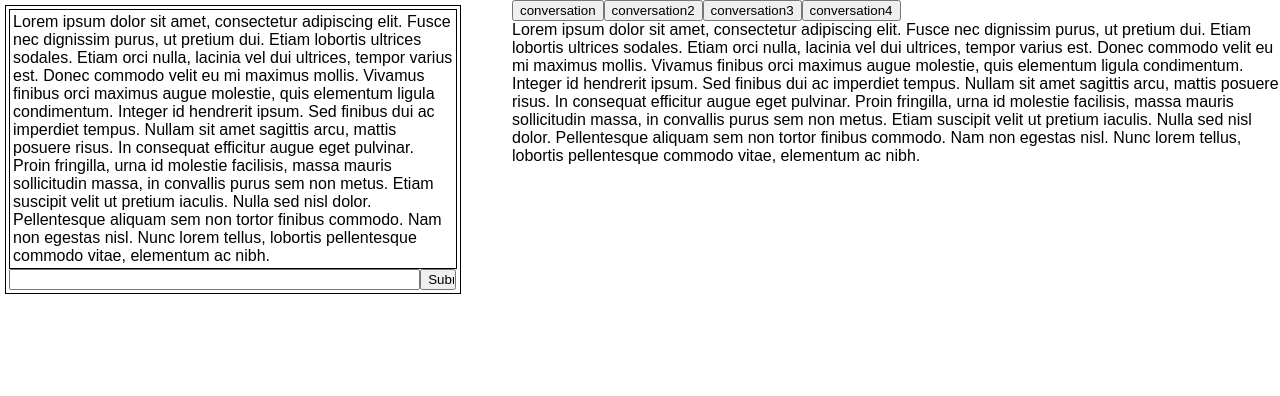
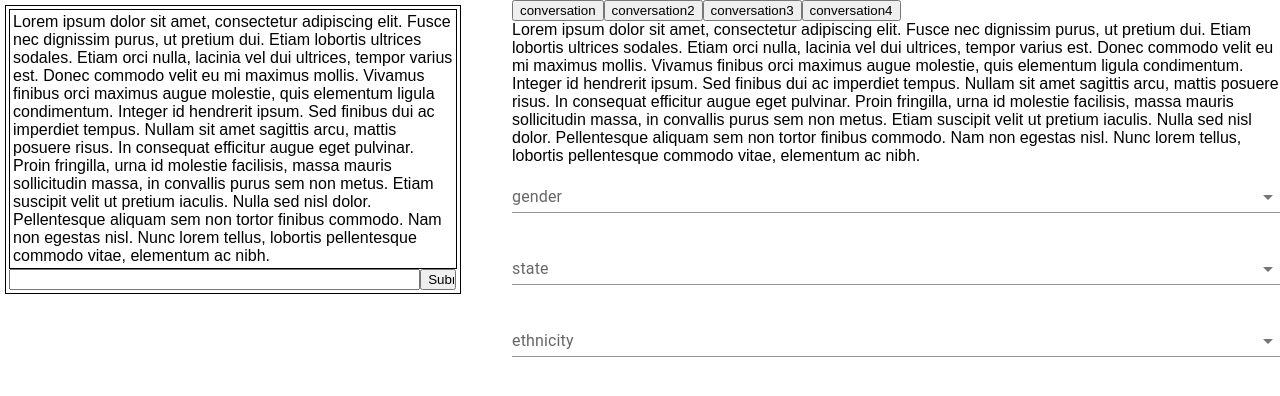
Before and after one commit to veggiebob/datafest-webpage, a React (Create React App) app: page / in a window 1280 px wide. Shown: the top 396 px of the page. Built offline with nearby package versions, Linux system fonts and the light colour scheme.

Commit message:
add parameter input fields

```diff
--- a/src/App.js
+++ b/src/App.js
@@ -4,6 +4,7 @@ import './App.css';
 import Input from './Input';
 import ChatWindow from './ChatWindow';
 import Conversation from './Conversation';
+import PromptParams from './PromptParams';
 
 class App extends Component {
   constructor(props) {
--- a/src/ChatWindow.js
+++ b/src/ChatWindow.js
@@ -2,6 +2,7 @@ import React, { Component } from "react";
 import Input from "./Input";
 import './App.css';
 import './ChatWindow.css';
+import PromptParams from "./PromptParams";
 
 class ChatWindow extends Component {
     constructor(props) {
--- a/src/Conversation.js
+++ b/src/Conversation.js
@@ -1,7 +1,9 @@
 import React, { Component } from 'react';
 import './Conversation.css';
 import './App.css';
-import relevantConversationRequest from './modelRequests.js'
+import relevantConversationRequest from './modelRequests.js';
+import PromptParams from './PromptParams';
+
 class Conversation extends Component {
 
     constructor(props) {
@@ -68,6 +70,7 @@ class Conversation extends Component {
                 <div id="output" className="output-window">
                     {this.state.content}
                 </div>
+                <PromptParams />
             </div>
         )
     }
--- /dev/null
+++ b/src/PromptParams.js
@@ -0,0 +1,106 @@
+import React, {Component, useState} from 'react';
+import Autocomplete from '@mui/material/Autocomplete';
+import TextField from '@mui/material/TextField';
+import { Slider } from '@mui/material';
+import { Stack } from '@mui/system';
+
+const STATES = ['Kansas', 'Pennsylvania', 'Michigan', 'Alaska',
+'Alabama', 'New Jersey', 'New Mexico', 'Iowa', 'Vermont', 'Connecticut',
+'South Dakota', 'Mississippi', 'Wyoming', 'New Hampshire', 'California',
+'Hawaii', 'Arizona', 'Utah', 'West Virginia', 'Georgia', 'Maryland',
+'Arkansas', 'Nebraska', 'Louisiana', 'Maine', 'Oklahoma', 'Virginia',
+'New York', 'North Carolina', 'Wisconsin', 'Missouri', 'Massachusetts',
+'South Carolina', 'Indiana', 'Illinois', 'Texas', 'Tennessee',
+'Florida'];
+const GENDERS = [   'Female',
+                    'Male',
+                    "I'd rather not answer",
+                    'Other',
+                    'Non-Conforming',
+                    ];
+
+const ETHNICITIES = [
+ "I'd rather not answer",
+ 'Arab',
+ 'African',
+ 'Asian',
+ 'Native American or Alaska Native',
+ 'Other',
+ 'East Indian',
+ 'Latino or Hispanic',
+ 'African American',
+ 'Slavic',
+ 'Hispanic or Latino',
+ 'Not Hispanic or Latino',
+ 'Caucasian',
+ 'Native Hawaiian / Pacific Islander'
+]
+
+class PromptParams extends Component {
+
+    constructor(props) {
+        super(props);
+    }
+
+    render() {
+
+        // Age, EthnicIdentity
+        return (
+            <Stack spacing={3}alignItems="left">
+
+                <Autocomplete
+                    multiple
+                    id="tags-standard"
+                    options={GENDERS}
+                    getOptionLabel={(option) => option}
+                    defaultValue={[]}
+                    renderInput={(params) => (
+                        <TextField
+                            {...params}
+                            variant="standard"
+                            label="gender"
+                            placeholder="gender?"
+                        />)}
+                    />
+                <Autocomplete
+                    multiple
+                    options={STATES}
+                    getOptionLabel={(option) => option}
+                    defaultValue={[]}
+                    renderInput={(params) => (
+                        <TextField
+                            {...params}
+                            variant="standard"
+                            label="state"
+                            placeholder="states?"
+                        />)}
+                    />
+
+                <Autocomplete
+                    multiple
+                    options={ETHNICITIES}
+                    getOptionLabel={(option) => option}
+                    defaultValue={[]}
+                    renderInput={(params) => (
+                        <TextField
+                            {...params}
+                            variant="standard"
+                            label="ethnicity"
+                            placeholder="ethnicities?"
+                        />)}
+                    />
+
+                {/* <Slider
+                    getAriaLabel={() => 'Minimum distance'}
+                    value={0}
+                    onChange={console.log}
+                    valueLabelDisplay="auto"
+                    getAriaValueText={"hello?"}
+                    disableSwap
+                /> */}
+            </Stack>
+        )
+    }
+}
+
+export default PromptParams;
```
Also changed, not shown: package.json (+17 -1 lines), src/CheckboxList.js (added, +39 -0 lines), 2 other files (tests, documents, lock files or other folders).
